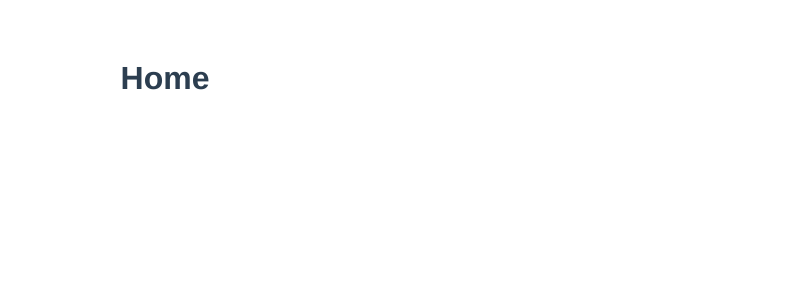
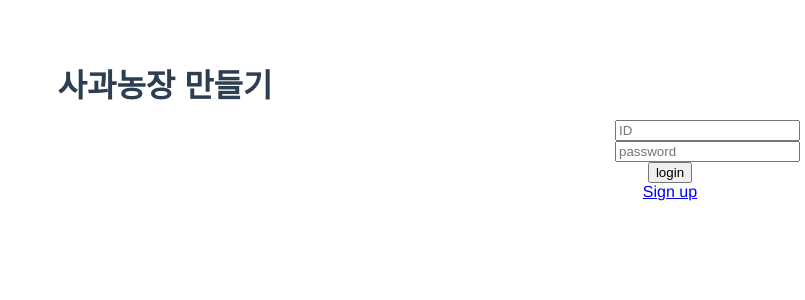
Before and after one commit to seo3650/apple-farm, a Vue app in the folder frontend/: page / in a window 1280 px wide. Shown: the top 300 px of the page, without its empty margins (475-1280 px from the left). Built offline with nearby package versions, Linux system fonts and the light colour scheme.

Commit message:
Fix login page

```diff
--- a/frontend/src/App.vue
+++ b/frontend/src/App.vue
@@ -1,7 +1,5 @@
 <template>
   <div id='app'>
-    <!-- <img alt="Vue logo" src="./assets/logo.png">
-    <HelloWorld msg="Welcome to Your Vue.js App"/> -->
     <router-view></router-view>
   </div>
 </template>
--- a/frontend/src/components/Home.vue
+++ b/frontend/src/components/Home.vue
@@ -1,18 +1,69 @@
 <template>
-    <div class="home">
-    <h1>Home</h1>
+    <div id="home">
+        <h1>사과농장 만들기</h1>
+        <div class="login">
+            <input v-model="user.id" placeholder="ID" class="id"> <br/>
+            <input v-model="user.password" type="password" placeholder="password" class="pw">
+            <button v-on:click="login" >login</button> <br/>
+            <a v-bind:href="url.signUpUrl" > Sign up </a>
+        </div>
     </div>
 </template>
 
 <script>
 export default {
-    name: 'home',
-    data () {
-    return {
-        msg: 'Welcome to Your Vue.js App'
-    }
+    data: function () {
+        return {
+            user: {
+                id: '',
+                password: ''
+            },
+            url: {
+                signUpUrl: '/signUp'
+            }
+        }
+    },
+    methods: {
+        login: function () {
+            this.$http.post('/api/login/checkLogin', {
+                user: this.user
+            })
+            .then(
+                () => {
+                    alert('success login')
+                },
+                (error) => {
+                    alert(error.response.data.error)
+                }
+            )
+            .catch(error => {
+                alert(error)
+            })
+        }
     }
 }
 </script>
 <style scoped>
+    /* .id{
+        position: absolute;
+        margin: 0 auto;
+        top: 100px;
+        right: 80px;
+        width: 110px;
+        height: 15px;
+    }
+    .pw{
+        position: absolute;
+        top: 120px;
+        right: 80px;
+        width: 110px;
+        height: 15px;
+    } */
+    .login{
+        position: absolute;
+        top: 120px;
+        right: 80px;
+        width: 110px;
+        height: 15px;
+    }
 </style>
--- a/frontend/src/components/login/Login.vue
+++ /dev/null
@@ -1,43 +0,0 @@
-<template>
-    <div id="Login">
-        <div> Login </div>
-        <input v-model="user.id" placeholder="ID"> <br/>
-        <input v-model="user.password" type="password" placeholder="password">
-        <button v-on:click="login" >login</button>
-        <a v-bind:href="url.signUpUrl" > Sign up </a>
-    </div>
-</template>
-
-<script>
-export default {
-    data: function () {
-        return {
-            user: {
-                id: '',
-                password: ''
-            },
-            url: {
-                signUpUrl: '/login/signUp'
-            }
-        }
-    },
-    methods: {
-        login: function () {
-            this.$http.post('/api/login/checkLogin', {
-                user: this.user
-            })
-            .then(
-                () => {
-                    alert('success login')
-                },
-                (error) => {
-                    alert(error.response.data.error)
-                }
-            )
-            .catch(error => {
-                alert(error)
-            })
-        }
-    }
-}
-</script>
--- a/frontend/src/components/login/SignUp.vue
+++ b/frontend/src/components/login/SignUp.vue
@@ -30,7 +30,7 @@ export default {
                 }
                 if (response.data.result === 1) {
                     alert('Success')
-                    this.$router.push('/login')
+                    this.$router.push('/')
                 }
             })
             .catch(function () {
--- a/frontend/src/router/index.js
+++ b/frontend/src/router/index.js
@@ -2,7 +2,6 @@ import Vue from 'vue'
 import VueRouter from 'vue-router'
 import SignUp from '@/components/login/SignUp'
 import Home from '@/components/Home'
-import Login from '@/components/login/Login'
 
 Vue.use(VueRouter);
 
@@ -18,14 +17,9 @@ const router = new VueRouter({
             component: Home
         },
         {
-            path: '/login/signUp',
+            path: '/signUp',
             name: 'SignUp',
             component: SignUp
-        },
-        {
-            path: '/login',
-            name: 'Login',
-            component: Login
         },
         {
             path: '*',
```
Also changed, not shown: frontend/src/components/login/Test.vue (deleted, +0 -42 lines).
